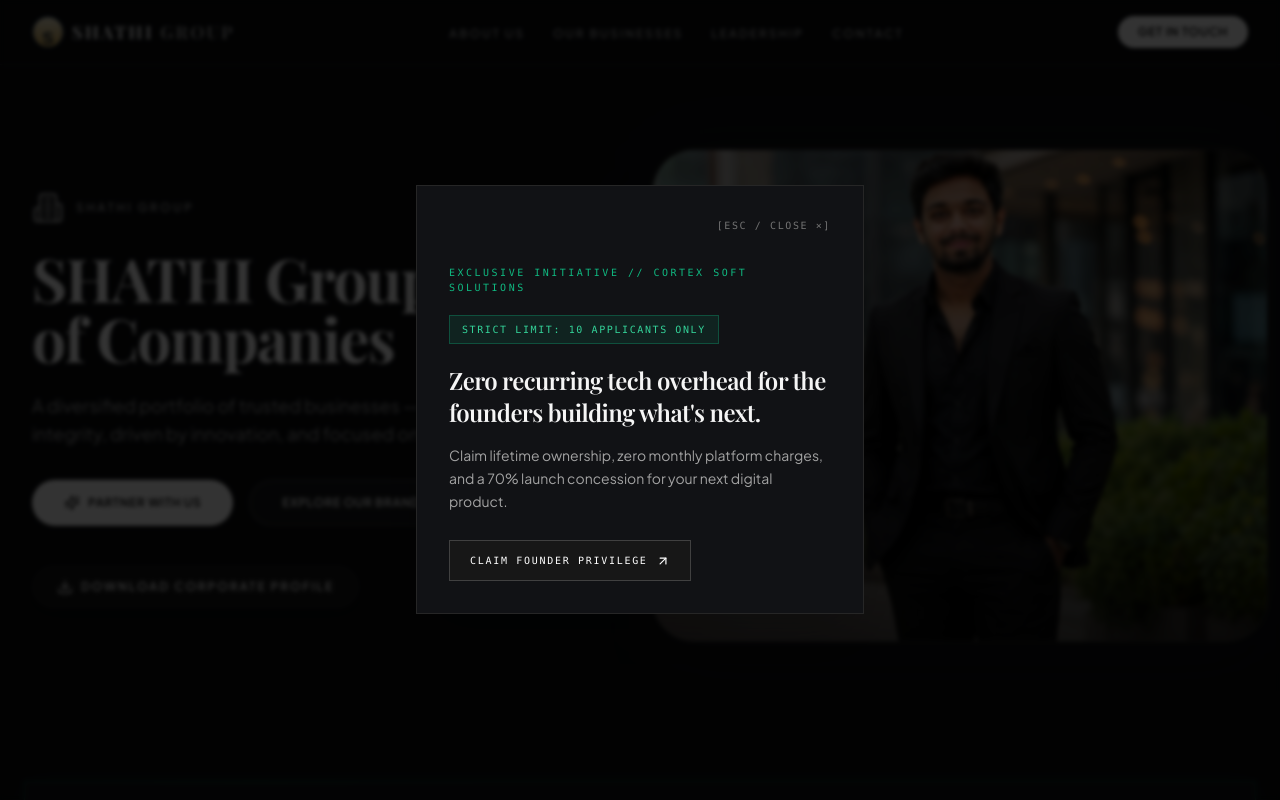
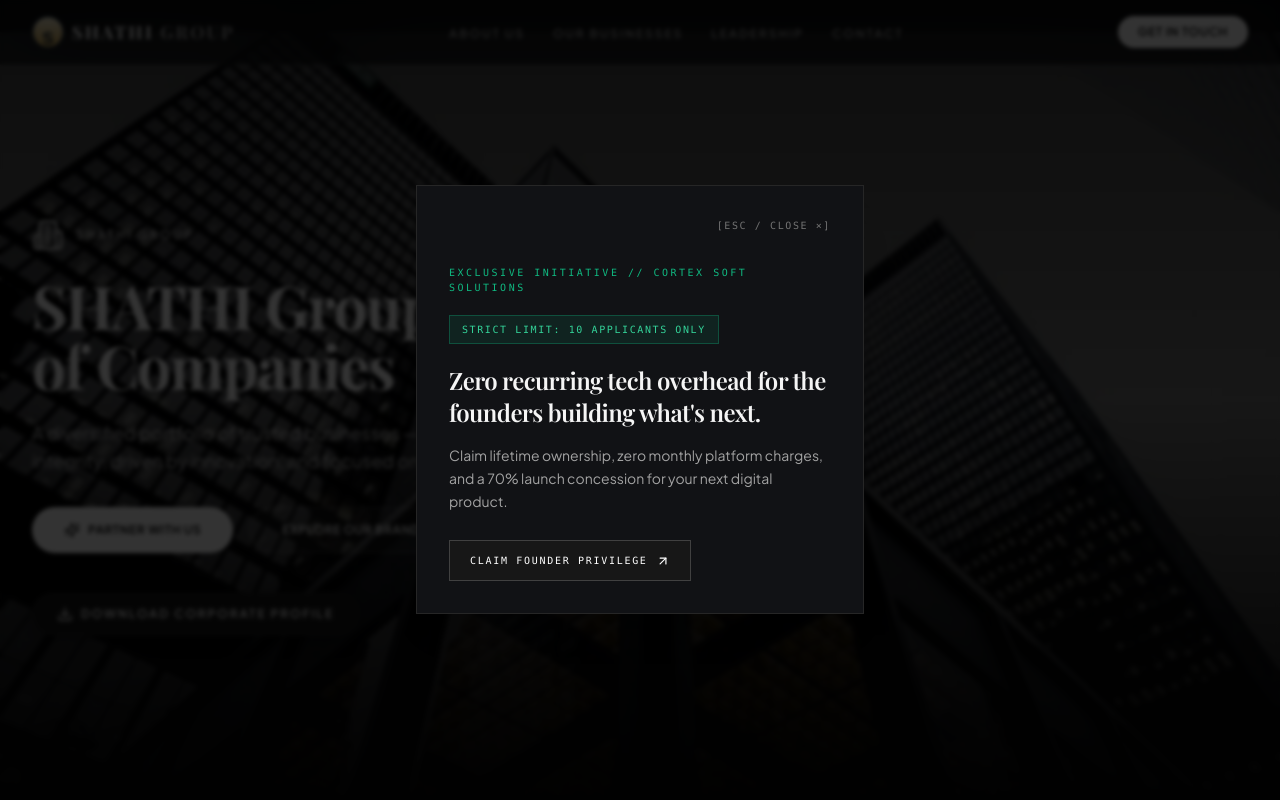
Before and after one commit to shahriarshis691-art/shathi-group, a Next.js app: page / in a window 1280 px wide. Shown: the top 800 px of the page. Built offline with nearby package versions, Linux system fonts and the light colour scheme.

Commit message:
feat: update hero background and reassign architectural visual to engineering showcase

```diff
--- a/src/components/HeroSection.tsx
+++ b/src/components/HeroSection.tsx
@@ -14,27 +14,32 @@
     <section
       ref={heroRef}
       aria-labelledby="hero-heading"
-      className="relative overflow-hidden bg-[#0B0C0E] pt-28 pb-20 sm:pt-32 sm:pb-28 lg:pt-36 lg:pb-36"
+      className="relative w-full min-h-screen overflow-hidden flex items-center"
     >
       <ParallaxContainer
         target={heroRef}
         depth="background"
-        className="pointer-events-none absolute inset-0 -z-10 overflow-hidden"
+        className="pointer-events-none absolute inset-0 -z-10"
         planeClassName="h-full"
         contentClassName="relative h-full"
       >
-        <div className="absolute -top-40 -right-40 h-[600px] w-[600px] rounded-full bg-white/[0.03] blur-3xl" />
-        <div className="absolute top-1/2 -left-32 h-[400px] w-[400px] rounded-full bg-white/[0.03] blur-3xl" />
-        <p className="absolute -right-8 bottom-0 font-serif text-[9rem] font-bold tracking-[0.2em] text-white/[0.03] sm:text-[13rem]" aria-hidden="true">
-          SHATHI
-        </p>
+        <Image
+          src="/download (70).jpg"
+          alt="Shathi Group Corporate Architecture"
+          fill
+          priority
+          className="object-cover object-center"
+          sizes="100vw"
+        />
       </ParallaxContainer>
 
-      <div className="container-corporate relative">
-        <div className="grid grid-cols-1 gap-12 lg:grid-cols-12 lg:gap-16 items-center">
-          <SlideIn direction="left" className="lg:col-span-6">
+      <div aria-hidden="true" className="absolute inset-0 bg-gradient-to-b from-black/75 via-black/55 to-[#080808] z-10" />
+
+      <div className="relative z-20 w-full">
+        <div className="container-corporate">
+          <SlideIn direction="left" className="max-w-3xl">
             <ParallaxContainer target={heroRef} depth="foreground" yRange={[-18, 32]}>
-              <div className="flex items-center gap-3 text-neutral-400">
+              <div className="flex items-center gap-3 text-neutral-300">
                 <Building2 className="h-8 w-8" aria-hidden />
                 <span className="font-sans text-[11px] md:text-xs font-semibold uppercase tracking-[0.2em]">
                   SHATHI Group
@@ -48,7 +53,7 @@
                 SHATHI Group of Companies
               </h1>
 
-              <p className="mt-6 max-w-2xl font-sans text-base leading-relaxed text-neutral-400 sm:text-lg text-balance">
+              <p className="mt-6 max-w-2xl font-sans text-base leading-relaxed text-neutral-300 sm:text-lg text-balance">
                 A diversified portfolio of trusted businesses — built on integrity,
                 driven by innovation, and focused on long-term value.
               </p>
@@ -75,31 +80,6 @@
               </div>
             </ParallaxContainer>
           </SlideIn>
-
-          <SlideIn direction="right" delay={0.1} className="lg:col-span-6">
-            <ParallaxContainer
-              target={heroRef}
-              depth="midground"
-              yRange={[-28, 28]}
-              scaleRange={[1, 1.08]}
-              interactive
-            >
-              <div className="relative mx-auto max-w-lg lg:max-w-none">
-                <div className="absolute -inset-4 -z-10 rounded-[3rem] bg-white/[0.03] blur-2xl" aria-hidden="true" />
-                <div className="relative overflow-hidden rounded-[2.5rem] border border-white/10 bg-neutral-900 shadow-2xl aspect-[4/3] md:aspect-[5/4]">
-                  <Image
-                    src="/founder-image/founder.png"
-                    alt="SHATHI Group executive leadership"
-                    fill
-                    priority
-                    className="object-cover"
-                    sizes="(min-width: 1024px) 50vw, 100vw"
-                  />
-                  <div className="absolute inset-0 bg-gradient-to-t from-black/60 via-transparent to-transparent" aria-hidden="true" />
-                </div>
-              </div>
-            </ParallaxContainer>
-          </SlideIn>
         </div>
       </div>
     </section>
--- a/src/components/StatsSection.tsx
+++ b/src/components/StatsSection.tsx
@@ -1,4 +1,5 @@
 import { Award, Building2, HeartHandshake, MapPin } from "lucide-react";
+import Image from "next/image";
 import { SlideIn, type SlideDirection } from "@/components/ui/ScrollReveal";
 import { ParallaxContainer } from "@/components/ui/ParallaxContainer";
 
@@ -66,6 +67,20 @@
           );
         })}
       </div>
+
+      <div className="relative mx-auto mt-12 max-w-7xl px-6">
+        <SlideIn direction="up" delay={0.2}>
+          <div className="overflow-hidden rounded-sm border border-neutral-800">
+            <Image
+              src="/Headquarters of Fran Silvestre Arquitectos.jpg"
+              alt="Engineering & Architectural Standards"
+              width={800}
+              height={600}
+              className="w-full h-auto object-cover grayscale contrast-125 hover:grayscale-0 transition-all duration-700"
+            />
+          </div>
+        </SlideIn>
+      </div>
     </section>
   );
 }
```
Also changed, not shown: public/Headquarters of Fran Silvestre Arquitectos.jpg (added), public/download (70).jpg (added).
